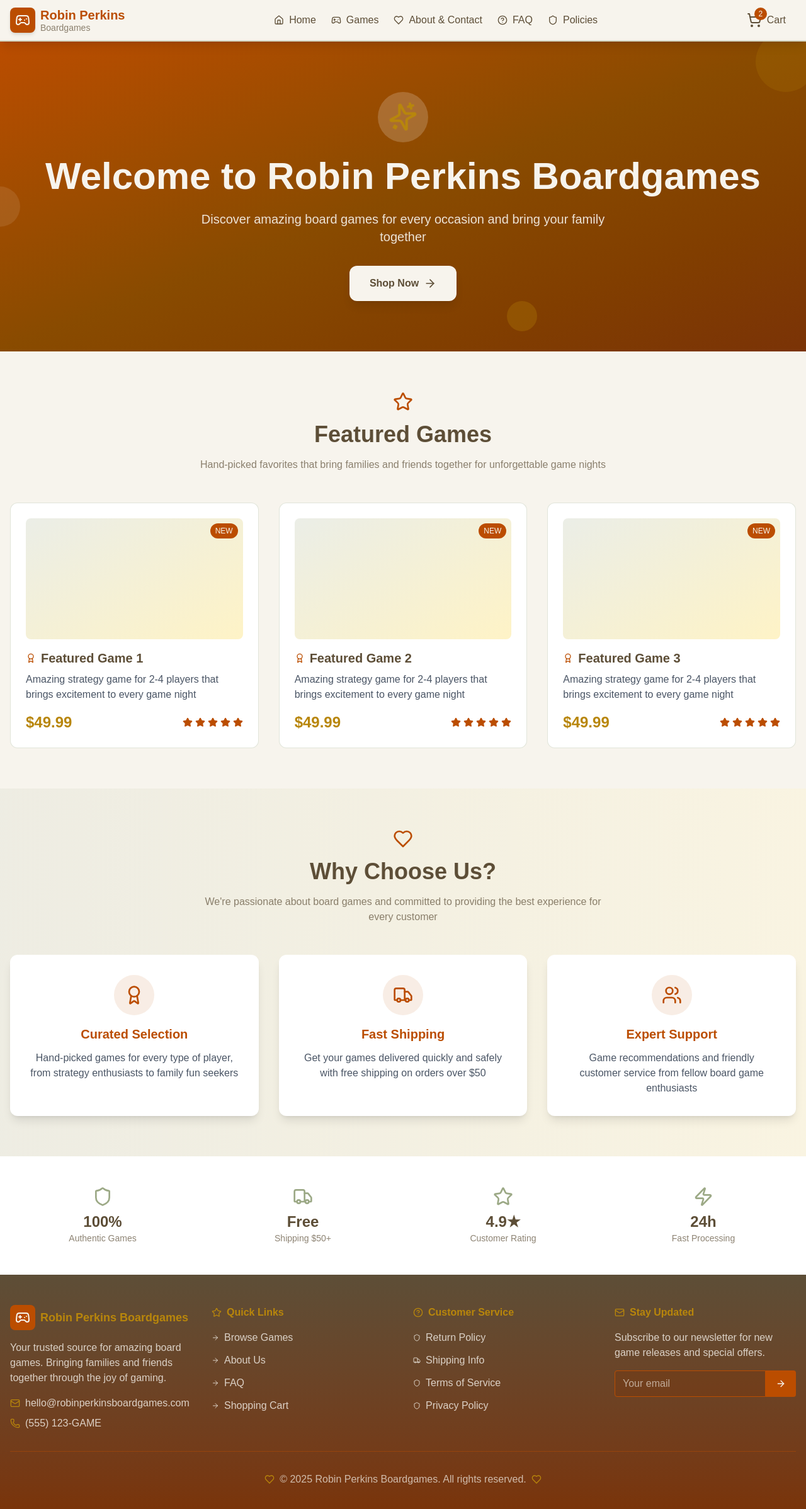
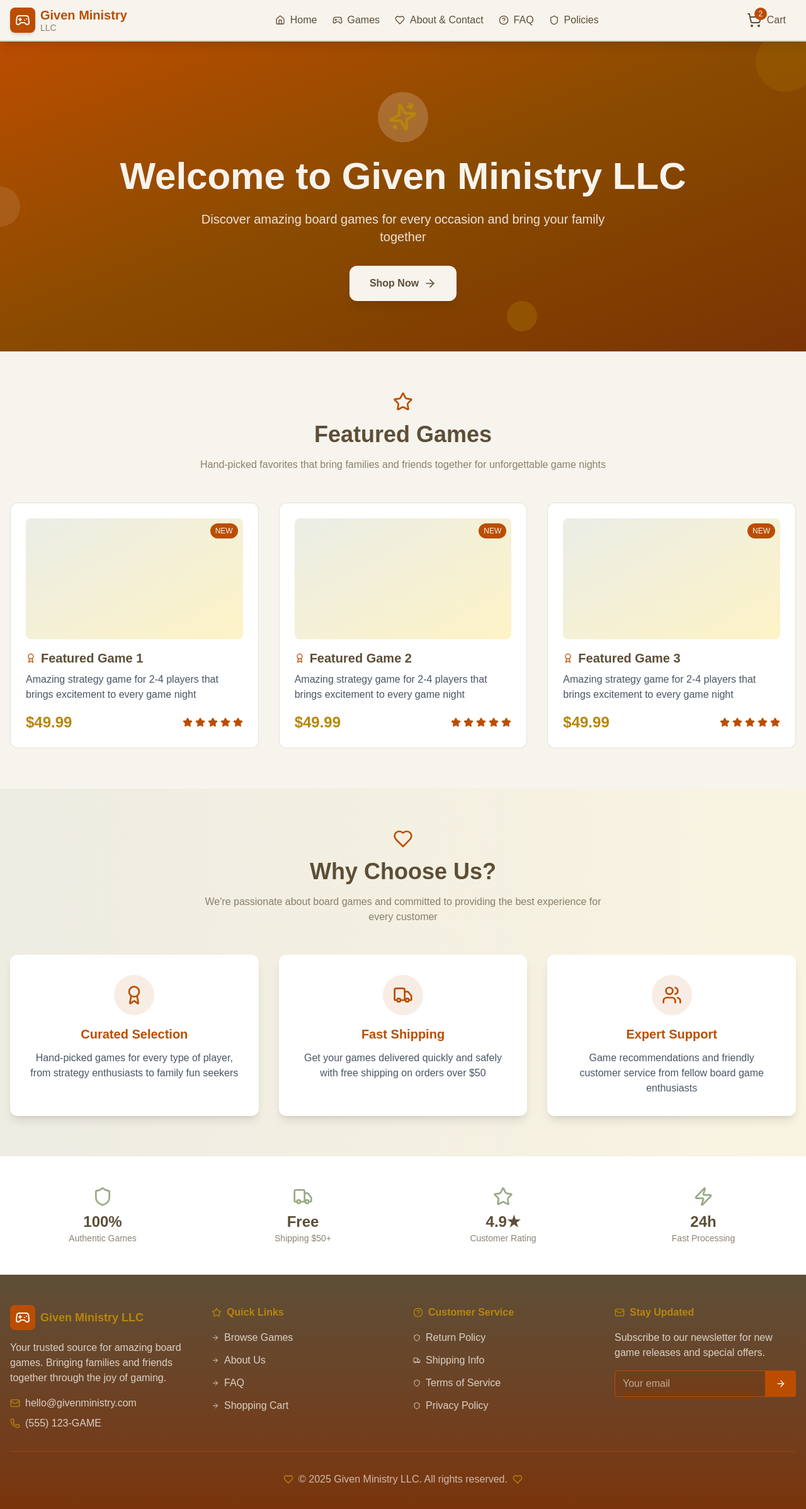
Before and after one commit to givenministryLLC/given-ministry-boardgames, a Next.js app: page / in a window 1280 px wide. Shown: the top 2396 px of the page at 63% size. Built offline with nearby package versions, Linux system fonts and the light colour scheme.

Commit message:
update website with company name

```diff
--- a/package.json
+++ b/package.json
@@ -1,5 +1,5 @@
 {
-  "name": "robin-perkins-boardgame-storefront",
+  "name": "given-ministry-boardgame-storefront",
   "version": "0.1.0",
   "private": true,
   "scripts": {
--- a/src/app/about/page.tsx
+++ b/src/app/about/page.tsx
@@ -68,7 +68,7 @@ export default function AboutPage() {
                             <Heart className="w-12 h-12 text-gold" />
                         </div>
                     </div>
-                    <h1 className="text-5xl font-bold mb-6">About Robin Perkins Boardgames</h1>
+                    <h1 className="text-5xl font-bold mb-6">About Given Ministry LLC</h1>
                     <p className="text-xl text-warm-cream/90 max-w-3xl mx-auto">
                         Where families and friends come together through the timeless joy of board gaming
                     </p>
@@ -88,7 +88,7 @@ export default function AboutPage() {
                             </div>
                             <div className="prose prose-lg max-w-none text-deep-brown/80 space-y-4">
                                 <p>
-                                    Welcome to Robin Perkins Boardgames, where we believe that the best memories are made around
+                                    Welcome to Given Ministry LLC, where we believe that the best memories are made around
                                     a table with friends and family. Founded with a passion for bringing people together through
                                     the joy of gaming, we carefully curate an exceptional selection of board games for every
                                     type of player.
@@ -228,7 +228,7 @@ export default function AboutPage() {
                                     <div>
                                         <h4 className="font-semibold text-deep-brown mb-1">Email</h4>
                                         <p className="text-amber-700 hover:text-amber-800 transition-colors">
-                                            hello@robinperkinsboardgames.com
+                                            <span>hello@givenministry.com</span>
                                         </p>
                                         <p className="text-sm text-deep-brown/60 mt-1">
                                             We typically respond within 24 hours
--- a/src/app/layout.tsx
+++ b/src/app/layout.tsx
@@ -15,7 +15,7 @@ const geistMono = Geist_Mono({
 });
 
 export const metadata: Metadata = {
-  title: "Robin Perkins Boardgames - Premium Board Games for Everyone",
+  title: "Given Ministry LLC",
   description: "Discover amazing board games for every occasion. Strategy games, family games, party games and more. Fast shipping and expert recommendations.",
 };
 
--- a/src/app/page.tsx
+++ b/src/app/page.tsx
@@ -31,7 +31,7 @@ export default function Home() {
             </div>
           </div>
           <h1 className="text-5xl md:text-6xl font-bold mb-6 animate-fade-in">
-            Welcome to Robin Perkins Boardgames
+            Welcome to Given Ministry LLC
           </h1>
           <p className="text-xl mb-8 text-warm-cream/90 max-w-2xl mx-auto">
             Discover amazing board games for every occasion and bring your family together
--- a/src/app/policies/page.tsx
+++ b/src/app/policies/page.tsx
@@ -442,7 +442,7 @@ export default function PoliciesPage() {
                             <div className="bg-sage-green/10 p-4 rounded-lg">
                                 <p className="text-deep-brown/80">
                                     If you have any questions about these policies or your personal information, please
-                                    contact us at <span className="font-medium text-amber-700">hello@robinperkinsboardgames.com</span>.
+                                    contact us at <span className="font-medium text-amber-700">hello@givenministry.com</span>.
                                 </p>
                             </div>
                         </div>
--- a/src/components/Footer.tsx
+++ b/src/components/Footer.tsx
@@ -22,7 +22,7 @@ export default function Footer() {
                             <div className="bg-amber-700 p-2 rounded-lg">
                                 <Gamepad2 className="w-6 h-6 text-warm-cream" />
                             </div>
-                            <h3 className="text-lg font-semibold text-gold">Robin Perkins Boardgames</h3>
+                            <h3 className="text-lg font-semibold text-gold">Given Ministry LLC</h3>
                         </div>
                         <p className="text-warm-cream/80 mb-4">
                             Your trusted source for amazing board games. Bringing families and friends together through the joy of gaming.
@@ -30,7 +30,7 @@ export default function Footer() {
                         <div className="space-y-2">
                             <div className="flex items-center space-x-2 text-warm-cream/80">
                                 <Mail className="w-4 h-4 text-gold" />
-                                <span>hello@robinperkinsboardgames.com</span>
+                                <span>hello@givenministry.com</span>
                             </div>
                             <div className="flex items-center space-x-2 text-warm-cream/80">
                                 <Phone className="w-4 h-4 text-gold" />
@@ -133,7 +133,7 @@ export default function Footer() {
                 <div className="border-t border-amber-700/50 mt-8 pt-8 text-center text-warm-cream/70">
                     <div className="flex flex-col md:flex-row items-center justify-center space-y-2 md:space-y-0 md:space-x-2">
                         <Heart className="w-4 h-4 text-gold" />
-                        <p>&copy; {new Date().getFullYear()} Robin Perkins Boardgames. All rights reserved.</p>
+                        <p>&copy; {new Date().getFullYear()} Given Ministry LLC. All rights reserved.</p>
                         <Heart className="w-4 h-4 text-gold" />
                     </div>
                 </div>
--- a/src/components/Header.tsx
+++ b/src/components/Header.tsx
@@ -28,9 +28,9 @@ export default function Header() {
                         </div>
                         <div>
                             <span className="text-xl font-bold text-amber-700 group-hover:text-amber-800 transition-colors">
-                                Robin Perkins
+                                Given Ministry
                             </span>
-                            <div className="text-sm text-deep-brown/70 -mt-1">Boardgames</div>
+                            <div className="text-sm text-deep-brown/70 -mt-1">LLC</div>
                         </div>
                     </Link>
 
```
Also changed, not shown: 1 other file (tests, documents, lock files or other folders).
